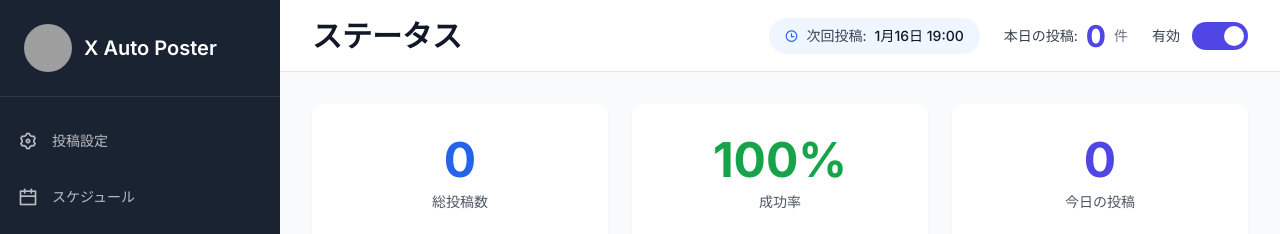
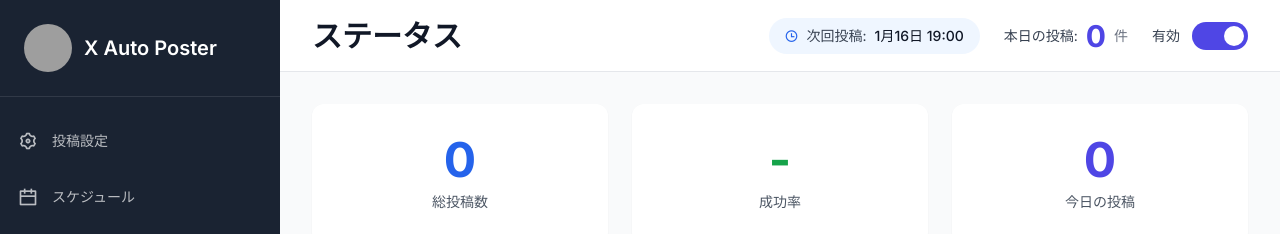
Before and after one commit to KEIDAI-TechTime/X_bot, a React (Vite) app in the folder project-5457367/: page / in a window 1280 px wide. Both pictures are taken after a click on the button "ステータス". Shown: the top 234 px of the page. Built offline with nearby package versions, Linux system fonts and the light colour scheme; no server answers; grey boxes are pictures that could not be loaded.

Commit message:
fix: 投稿0件時の成功率を「-」と表示するよう修正

```diff
--- a/project-5457367/src/pages/home/components/StatusTab.tsx
+++ b/project-5457367/src/pages/home/components/StatusTab.tsx
@@ -14,7 +14,7 @@ interface Activity {
 interface StatusTabProps {
   status: {
     totalPosts: number;
-    successRate: number;
+    successRate: number | null;
     todayPosts: number;
     nextPostTime: string;
     isRunning: boolean;
@@ -63,7 +63,9 @@ export default function StatusTab({ status }: StatusTabProps) {
           <div className="text-sm text-gray-600">総投稿数</div>
         </div>
         <div className="bg-white rounded-xl p-8 shadow-sm text-center">
-          <div className="text-5xl font-bold text-green-600 mb-2">{status.successRate}%</div>
+          <div className="text-5xl font-bold text-green-600 mb-2">
+            {status.successRate !== null ? `${status.successRate}%` : '-'}
+          </div>
           <div className="text-sm text-gray-600">成功率</div>
         </div>
         <div className="bg-white rounded-xl p-8 shadow-sm text-center">
--- a/project-5457367/src/pages/home/page.tsx
+++ b/project-5457367/src/pages/home/page.tsx
@@ -118,7 +118,8 @@ export default function HomePage() {
   const stats = useMemo(() => {
     const totalPosts = postHistory.length;
     const successPosts = postHistory.filter(p => p.status === 'success').length;
-    const successRate = totalPosts > 0 ? Math.round((successPosts / totalPosts) * 1000) / 10 : 100;
+    // 投稿が0件の場合はnullを返す（表示側で「-」と表示）
+    const successRate = totalPosts > 0 ? Math.round((successPosts / totalPosts) * 1000) / 10 : null;
 
     const today = new Date();
     today.setHours(0, 0, 0, 0);
```
